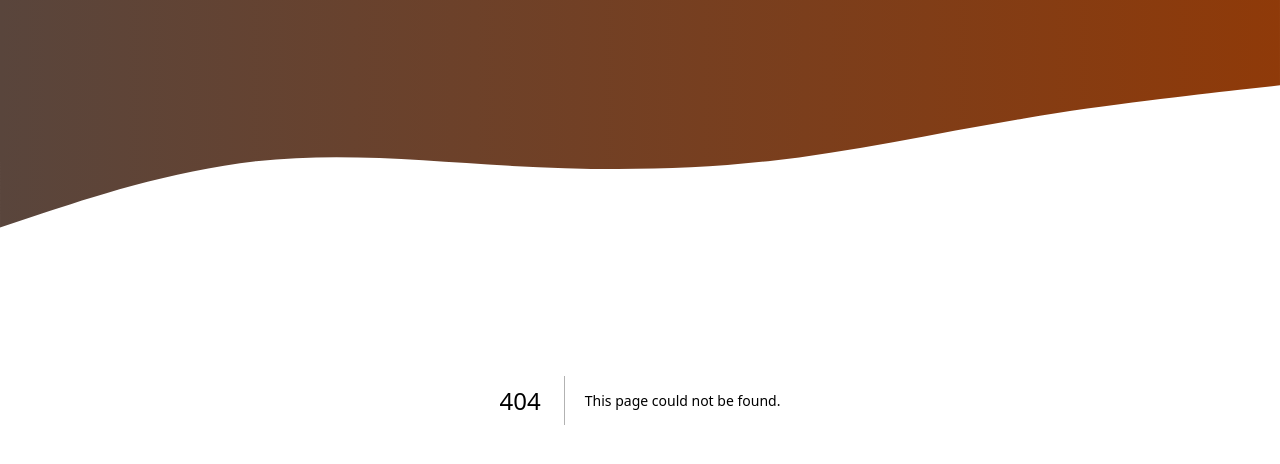
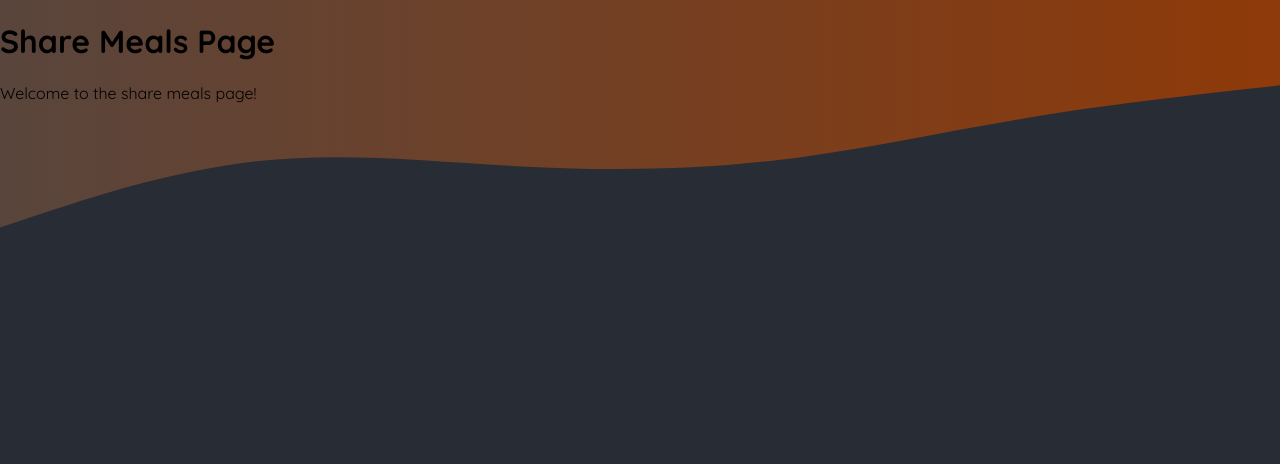
Before and after one commit to Akashthespidy/Foodies, a Next.js app: page /meals/share in a window 1280 px wide. Before the commit this address had no page. Shown: the top 464 px of the page. Built offline with nearby package versions, Linux system fonts and the light colour scheme.

Commit message:
some files is created

```diff
--- /dev/null
+++ b/app/meals/share/page.js
@@ -0,0 +1,8 @@
+export default function ShareMealsPage() {
+  return (
+    <div>
+      <h1>Share Meals Page</h1>
+      <p>Welcome to the share meals page!</p>
+    </div>
+  );
+}
```
Also changed, not shown: app/meals/page.js (added, +8 -0 lines), 1 other file (tests, documents, lock files or other folders).
